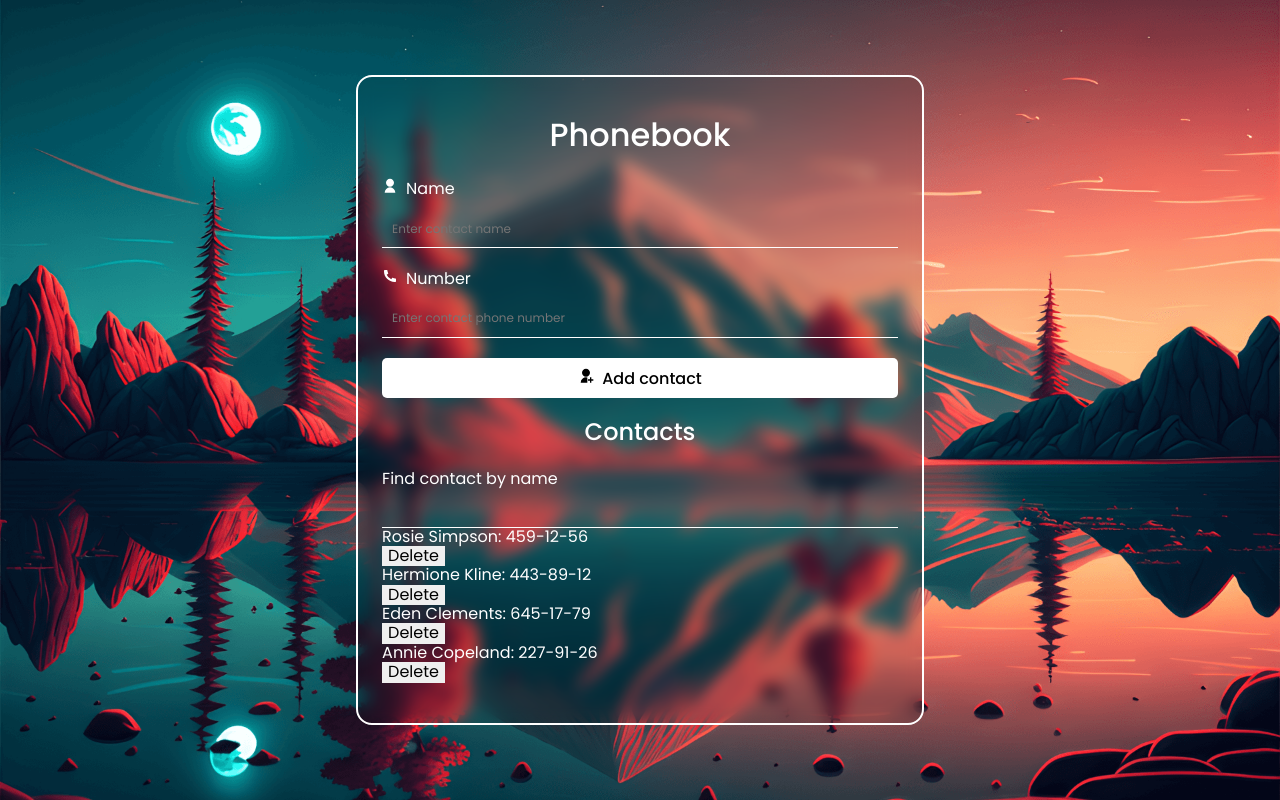
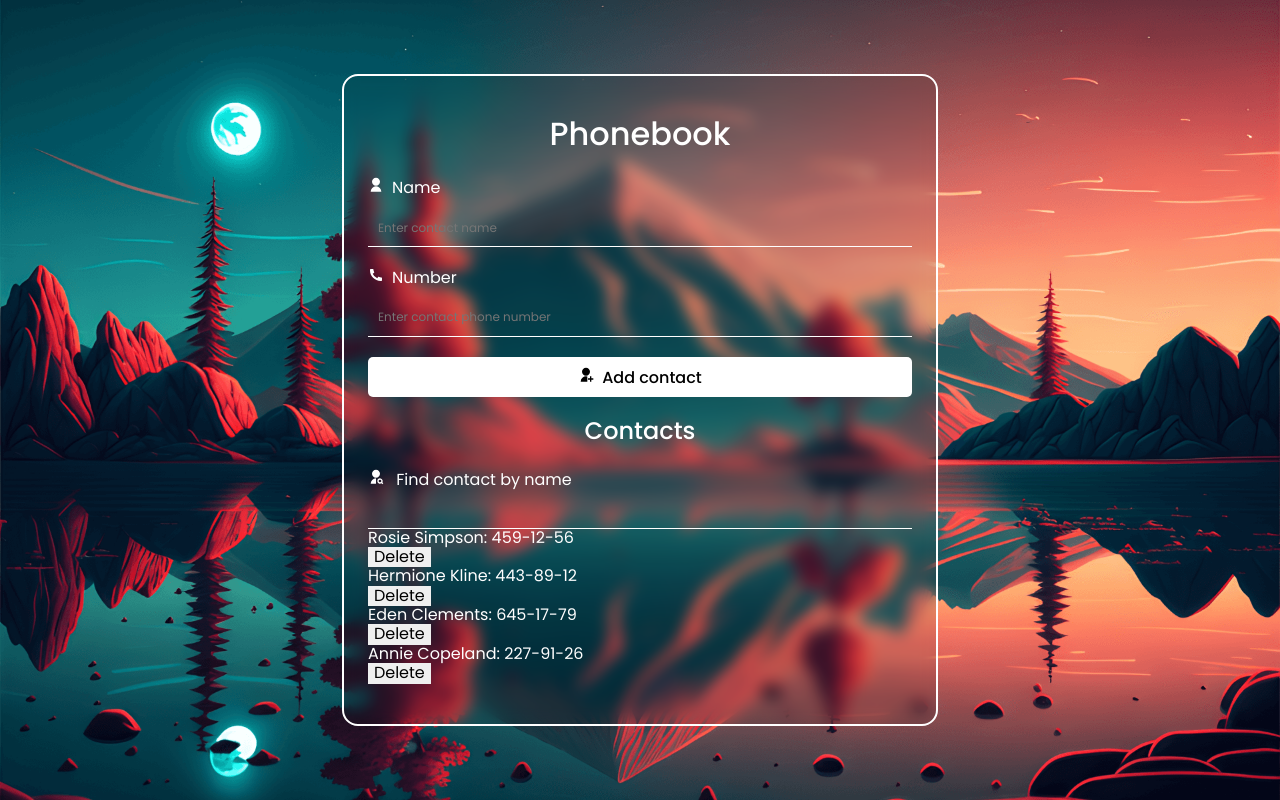
Before and after one commit to sandra-selezen/goit-react-hw-02-phonebook, a React (Create React App) app: page / in a window 1280 px wide. Built offline with nearby package versions, Linux system fonts and the light colour scheme.

Commit message:
Update Filter

```diff
--- a/src/components/Filter/Filter.js
+++ b/src/components/Filter/Filter.js
@@ -1,7 +1,8 @@
 // import { Formik, Field } from 'formik';
 // import * as yup from 'yup';
 // import { nanoid } from 'nanoid';
-
+import { SearchLabel } from './Filter.styled';
+import { RiUserSearchFill } from "react-icons/ri";
 
 // let schema = yup.string();
 // const searchId = nanoid();
@@ -11,7 +12,7 @@ export const Filter = ({ value, onChange }) => {
   return (
     // <Formik initialValues={initialValues} value={value} onChange={onChange} validationSchema={schema}>
     <>
-      <label htmlFor="1">Find contact by name </label>
+      <SearchLabel htmlFor="1"><RiUserSearchFill /> Find contact by name </SearchLabel>
       <input value={value} onChange={onChange} id="1"/>
     </>
 
--- /dev/null
+++ b/src/components/Filter/Filter.styled.js
@@ -0,0 +1,13 @@
+import styled from 'styled-components';
+
+export const SearchLabel = styled.label`
+  margin-bottom: 10px;
+  svg {
+    margin-right: 8px;
+  }
+`;
+
+// export const SearchInput = styled.input`
+
+
+// `;
```
